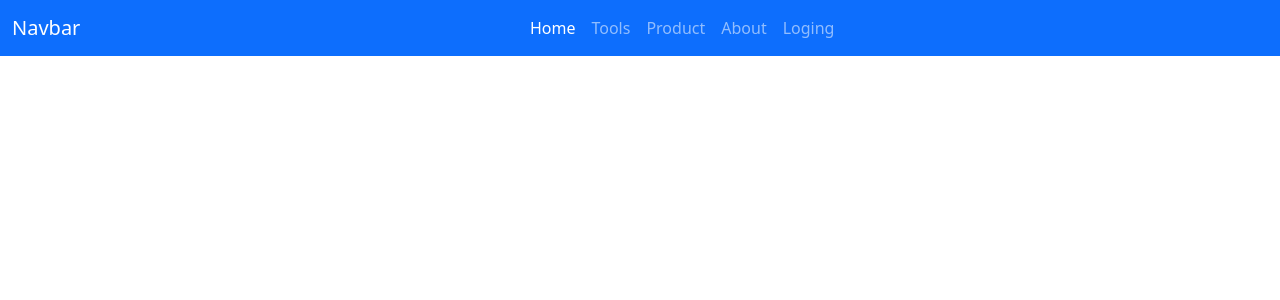
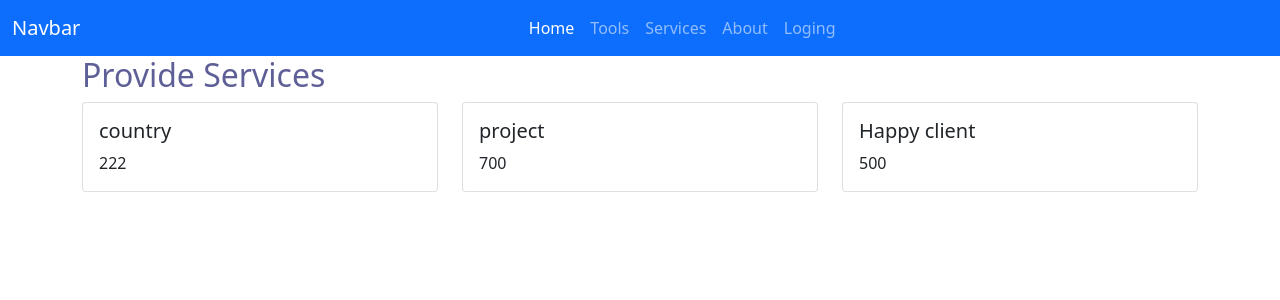
Before and after one commit to hemaiath-uddiin/Drill-machine-manufacture, a React (Create React App) app: page /service in a window 1280 px wide. Shown: the top 300 px of the page. Built offline with nearby package versions, Linux system fonts and the light colour scheme; no server answers.

Commit message:
service section adde

```diff
--- a/src/App.js
+++ b/src/App.js
@@ -10,6 +10,7 @@ import Loging from "./Loging/Loging";
 import Navbar from "./Navbar/Navbar";
 import Register from "./Register/Register";
 import RequerAuth from "./RequerAuth/RequerAuth";
+import Service from "./Service/Service";
 import Tools from "./Tools/Tools";
 
 
@@ -22,10 +23,14 @@ function App() {
           <Routes>
             <Route path="/" element={<Home></Home>}>   </Route>
             <Route path="tools" element={ <Tools></Tools>}> </Route>
-          <Route path="/details/:id" element={ <Details></Details>}> </Route>
-          <Route path="loging" element={ <Loging></Loging> }> </Route>
+            <Route path="/service" element={<Service></Service>}> </Route>
+          <Route path="/details/:id" element={
+               <RequerAuth> <Details></Details> </RequerAuth>
+
+          }> </Route>
+          <Route path="/loging" element={ <Loging></Loging> }> </Route>
           <Route path="/register" element={ <Register></Register> }> </Route>
-          <Route path="dashboard" element={
+          <Route path="/dashboard" element={
 
                  <DashBoard></DashBoard>
               }>
--- a/src/Home/Home.js
+++ b/src/Home/Home.js
@@ -1,5 +1,6 @@
 import React from 'react';
 import Banner from '../Banner/Banner';
+import Service from '../Service/Service';
 import Tools from '../Tools/Tools';
 
 const Home = () => {
@@ -7,6 +8,7 @@ const Home = () => {
         <div>
                <Banner></Banner>
              <Tools></Tools>
+             <Service></Service>
         </div>
     );
 };
--- a/src/Loging/Loging.js
+++ b/src/Loging/Loging.js
@@ -1,6 +1,6 @@
 import React, { useState } from 'react';
 import { useSignInWithEmailAndPassword, useSignInWithGoogle } from 'react-firebase-hooks/auth';
-import { Link, useNavigate } from 'react-router-dom';
+import { Link, useNavigate,useLocation } from 'react-router-dom';
 import auth from '../Firebase/fire.base.init';
 import "./Loging.css"
 
@@ -9,6 +9,9 @@ const Loging = () => {
     const [email, setEmail] = useState('');
     const [password, setPassword] = useState('')
     const navigate = useNavigate()
+    const location = useLocation();
+    const from = location.state?.from?.pathname||'/'
+
     const handleEmail = (e) => {
         setEmail(e.target.value)
     }
@@ -41,7 +44,7 @@ const Loging = () => {
       }
 
       if(user){
-          navigate("/")
+          navigate(from, {replace:true})
       }
 
 
--- a/src/Navbar/Navbar.js
+++ b/src/Navbar/Navbar.js
@@ -25,7 +25,7 @@ const Navbar = () => {
                 <Link className="nav-link" to="/tools"> Tools</Link>
               </li>
               <li className="nav-item">
-                <Link className="nav-link" to="/"> Product</Link>
+                <Link className="nav-link" to="/service"> Services </Link>
               </li>
               <li className="nav-item">
                 <Link className="nav-link" to="/"> About</Link>
--- /dev/null
+++ b/src/Service/Service.js
@@ -0,0 +1,47 @@
+import React from 'react';
+
+const Service = () => {
+      const data =[
+          {
+             id: 1,
+              titel: "country" ,
+               des : 222
+          } ,
+          {
+            id: 2,
+             titel: "project" ,
+              des : 700
+         } ,
+         {
+            id: 3,
+             titel: "Happy client" ,
+              des : 500
+         }
+      ]
+    return (
+        <div className='container service'>
+            <h2> provide Services </h2>
+            <div className="row">
+                  {
+                    data.map((item)=>{
+                        return(
+                            <div className="col-lg-4">
+                            <div className="card" >
+
+                                    <div className="card-body">
+                                        <h5 className="card-title"> {item.titel} </h5>
+                                        <p className="card-text"> {item.des} </p>
+
+                                    </div>
+                            </div>
+                        </div>
+                        )
+                    })
+                  }
+
+            </div>
+        </div>
+    );
+};
+
+export default Service;
```
Also changed, not shown: src/Tools/Tools.js (line endings or trailing spaces).
